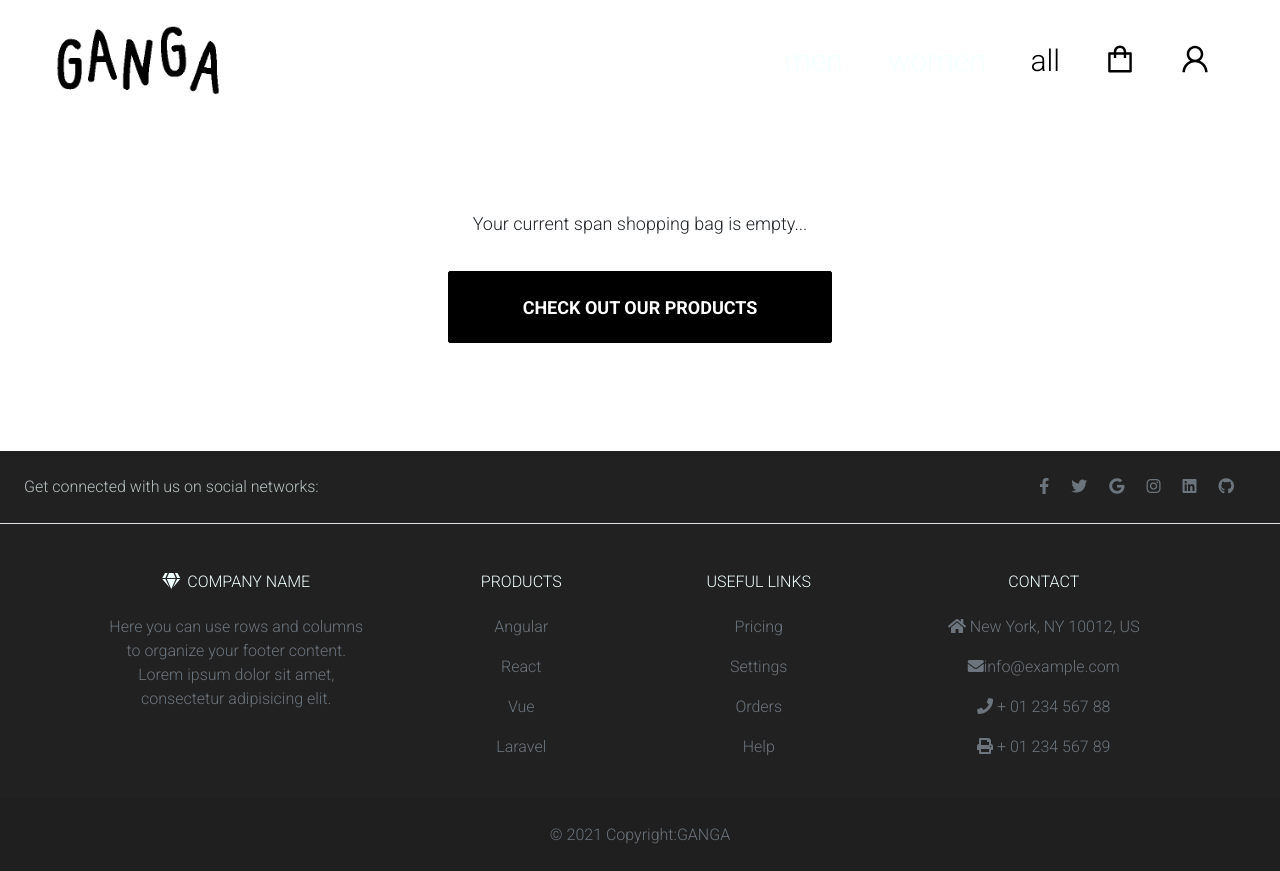
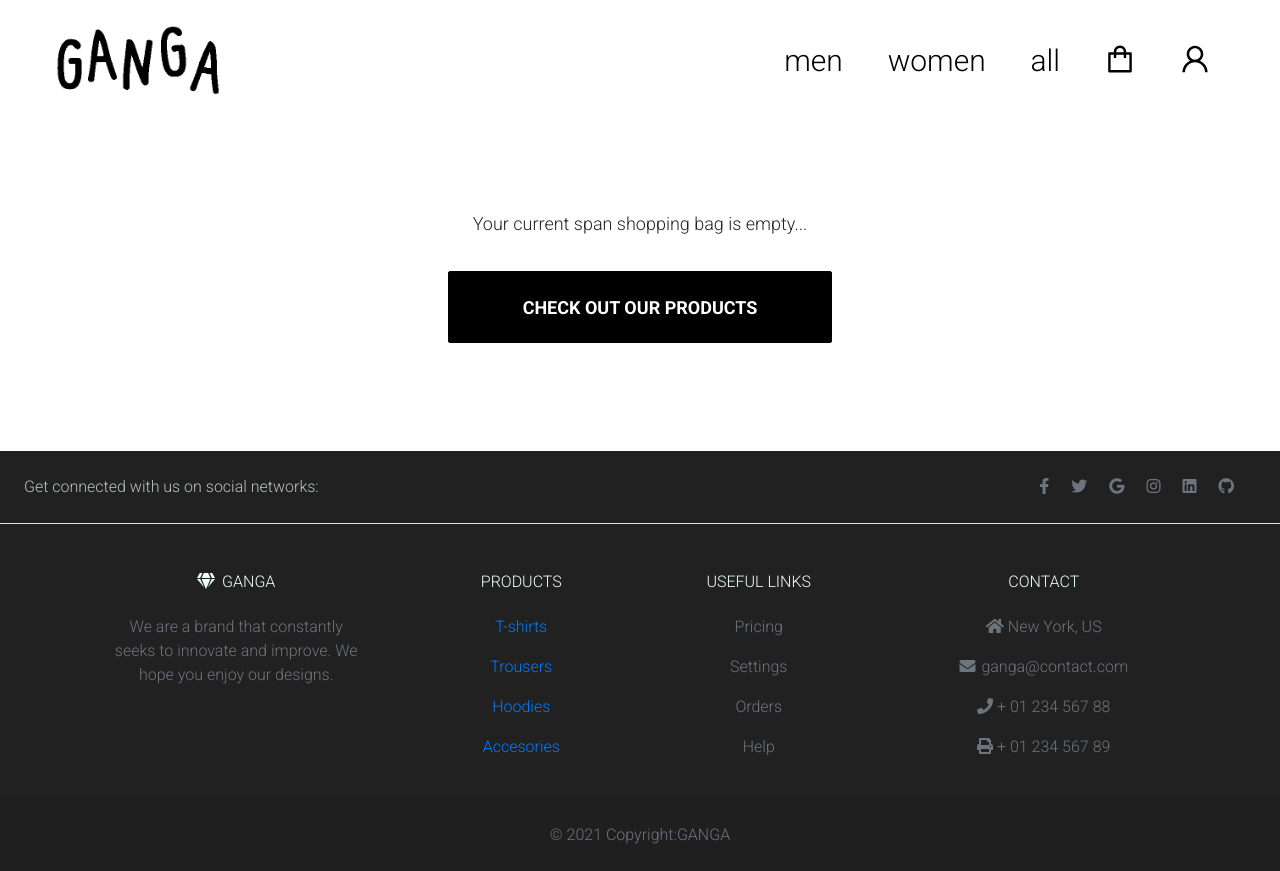
Before and after one commit to Santiremix/E-Commerce-Front, a React (Create React App) app: page /cart in a window 1280 px wide. Built offline with nearby package versions, Linux system fonts and the light colour scheme.

Commit message:
funcionalidad del footer, filtro de categorias y maquetado acabado

```diff
--- a/src/App.jsx
+++ b/src/App.jsx
@@ -30,7 +30,11 @@ function App() {
                   <Route path="/login" element={<Login />} />
                   <Route path="/profile" element={<Profile />} />
                   <Route path="/register" element={<Register />} />
-                  <Route path="/products" element={<Products />} />
+                  <Route path="/products" element={<Products/>} />
+                  <Route path="/products/t-shirts" element={<Products filtroprop="1"/>} />
+                  <Route path="/products/trousers" element={<Products filtroprop="2"/>} />
+                  <Route path="/products/hoodies" element={<Products filtroprop="3"/>} />
+                  <Route path="/products/accesories" element={<Products filtroprop="4"/>} />
                   <Route path="/cart" element={<Cart />} />
                   <Route path="/access" element={<Access />} />
                   <Route path="/myorders" element={<MyOrders />} />
--- a/src/components/Cart/Cart.jsx
+++ b/src/components/Cart/Cart.jsx
@@ -71,7 +71,7 @@ const Cart = () => {
             <img src={cartItem.image} className="cartImg" />
           </div>
           <div>
-            <button className="cartRemove" onClick={() => removeCart(cartItem)}>
+            <button className="cartRemove" onClick={() => removeCart(cartItem.id)}>
               Delete item{" "}
             </button>
           </div>
--- a/src/components/Footer/Footer.jsx
+++ b/src/components/Footer/Footer.jsx
@@ -1,8 +1,22 @@
 import './Footer.scss'
 import React from 'react';
+import { Link,useNavigate } from "react-router-dom";
+import { useContext } from "react";
 import { MDBFooter } from 'mdb-react-ui-kit';
+import { ProductsContext } from "../../context/ProductsContext/ProductsState";
+
 
 const Footer = () => {
+
+    const { getProductByCategory, getProducts } = useContext(ProductsContext);
+    const navigate = useNavigate();
+
+    const viaje = (par) => {
+        navigate('/products')
+        console.log(getProductByCategory(par))
+    }
+
+
   return (
         <MDBFooter bgColor='dark' className='text-center text-lg-start text-muted'>
           <section className='d-flex justify-content-center justify-content-lg-between p-4 border-bottom'>
@@ -37,35 +51,42 @@ const Footer = () => {
               <div className='row mt-3'>
                 <div className='col-md-3 col-lg-4 col-xl-3 mx-auto mb-4'>
                   <h6 className='text-uppercase fw-bold mb-4'>
-                    <i className='fas fa-gem me-3'></i>Company name
+                    <i className='fas fa-gem me-3'></i>GANGA
                   </h6>
                   <p>
-                    Here you can use rows and columns to organize your footer content. Lorem ipsum dolor sit amet,
-                    consectetur adipisicing elit.
+                  We are a brand that constantly seeks to innovate and improve. We hope you enjoy our designs.
                   </p>
                 </div>
 
                 <div className='col-md-2 col-lg-2 col-xl-2 mx-auto mb-4'>
                   <h6 className='text-uppercase fw-bold mb-4'>Products</h6>
                   <p>
+                    <Link to='/products/t-shirts'>
                     <a href='#!' className='text-reset'>
-                      Angular
+                      T-shirts
                     </a>
+                    </Link>
                   </p>
                   <p>
+                  <Link to='/products/trousers'>
                     <a href='#!' className='text-reset'>
-                      React
+                      Trousers
                     </a>
+                    </Link>
                   </p>
                   <p>
+                  <Link to='/products/hoodies'>
                     <a href='#!' className='text-reset'>
-                      Vue
+                      Hoodies
                     </a>
+                    </Link>
                   </p>
                   <p>
+                  <Link to='/products/accesories'>
                     <a href='#!' className='text-reset'>
-                      Laravel
+                      Accesories
                     </a>
+                    </Link>
                   </p>
                 </div>
 
@@ -96,11 +117,11 @@ const Footer = () => {
                 <div className='col-md-4 col-lg-3 col-xl-3 mx-auto mb-md-0 mb-4'>
                   <h6 className='text-uppercase fw-bold mb-4'>Contact</h6>
                   <p>
-                    <i className='fas fa-home me-3'></i> New York, NY 10012, US
+                    <i className='fas fa-home me-3'></i> New York, US
                   </p>
-                  <p>
+                  <p className='email'>
                     <i className='fas fa-envelope me-3'></i>
-                    info@example.com
+                    ganga@contact.com
                   </p>
                   <p>
                     <i className='fas fa-phone me-3'></i> + 01 234 567 88
--- a/src/components/Footer/Footer.scss
+++ b/src/components/Footer/Footer.scss
@@ -87,3 +87,7 @@ h6{
 span{
     color: rgba(240, 255, 255, 0.724);
 }
+
+.fa-envelope{
+    margin-right: 6px;
+}
--- a/src/components/Header/Header.jsx
+++ b/src/components/Header/Header.jsx
@@ -12,7 +12,7 @@ const Header = () => {
   const { getProductByCategory, getProducts } = useContext(ProductsContext);
   const navigate = useNavigate();
 
-  const menProducts = (param) => {
+  const menWomenProducts = (param) => {
     navigate('/products')
     getProductByCategory(param)
   }
@@ -24,13 +24,13 @@ const Header = () => {
         <ul>
 
           <li>
-            <span onClick={() => menProducts(5)}>men</span>
+            <span onClick={() => menWomenProducts(5)}>men</span>
           </li>
           <li>
-          <span onClick={() => menProducts(6)}>women</span>
+            <span onClick={() => menWomenProducts(6)}>women</span>
           </li>
           <li>
-            <Link to="/products" onClick={() => getProducts()}>all</Link>
+            <span onClick={() => getProducts()}>all</span>
           </li>
           <li>
             <span>
--- a/src/components/Header/Header.scss
+++ b/src/components/Header/Header.scss
@@ -28,7 +28,7 @@
             margin: 0 1.4rem 0 1.4rem;
             text-decoration: none;
             cursor: pointer;
-            a{
+            span{
                 color: black;
             }
         }
--- a/src/components/Products/Products.jsx
+++ b/src/components/Products/Products.jsx
@@ -5,7 +5,7 @@ import "./Products.scss"
 import { notification } from "antd";
 import { ShoppingOutlined } from '@ant-design/icons';
 
-const Products = () => {
+const Products = ({filtroprop}) => {
   const { getProducts, products, addCart, cart, getProductByName, getProductByCategory, orderProductAsc, orderProductDes } = useContext(ProductsContext);
   const [busqueda, setBusqueda] = useState('');
  const addCartAndShowMessage = (product) => {
@@ -27,7 +27,11 @@ const Products = () => {
     document.getElementsByClassName("buscador")[0].value = "";
   }
 
-  const filtro = (num) => {
+  const filtro = (num, par) => {
+    if (num == ""|| num == {}||num==undefined){
+      getProducts()
+      getProductByCategory(par)
+    }
     getProductByCategory(num)
   }
 
@@ -49,10 +53,17 @@ const Products = () => {
 
 useEffect(() => {
     localStorage.setItem("cart", JSON.stringify(cart));
+    getProductByCategory(filtroprop)
    }
 
   , [cart]);
 
+  // useEffect(() => {
+  //   console.log("parametro",filtroprop);
+
+  //  }
+
+  // , [getProductByCategory]);
   const openNotification = (type,placement) => {
     notification[type]({
       message: 'Item added to your shopping bag',
--- a/src/components/Products/Products.scss
+++ b/src/components/Products/Products.scss
@@ -48,6 +48,9 @@
         padding: 60px;
         margin: 45px 10px 45px 15px;
         transition: .5s;
+        span{
+            color: black;
+        }
         img{
             transition: 1s;
             height: 300px;
--- a/src/context/ProductsContext/ProductsReducer.js
+++ b/src/context/ProductsContext/ProductsReducer.js
@@ -39,7 +39,7 @@ const products = (state, action) => {
     case "REMOVE_CART":
       return {
         ...state,
-        cart: state.cart.filter((item) => item.id !== action.payload.id),
+        cart: state.cart,
       };
 
     case "CLEAR_CART":
--- a/src/context/ProductsContext/ProductsState.jsx
+++ b/src/context/ProductsContext/ProductsState.jsx
@@ -68,10 +68,13 @@ export const ProductsProvider = ({ children }) => {
       });
     };
 
-    const removeCart = (product) => {
+    const removeCart = (id) => {
+      const item = state.cart.map(object => object.id).indexOf(id);
+      console.log(id.id)
+      const newCart = state.cart.splice(item, 1);
       dispatch({
         type: "REMOVE_CART",
-        payload: product,
+        payload: newCart,
       });
     };
 
```
